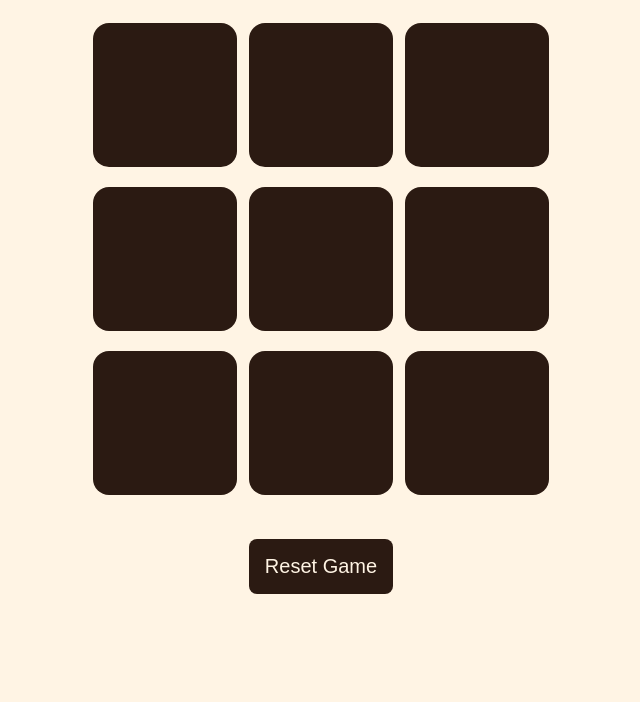
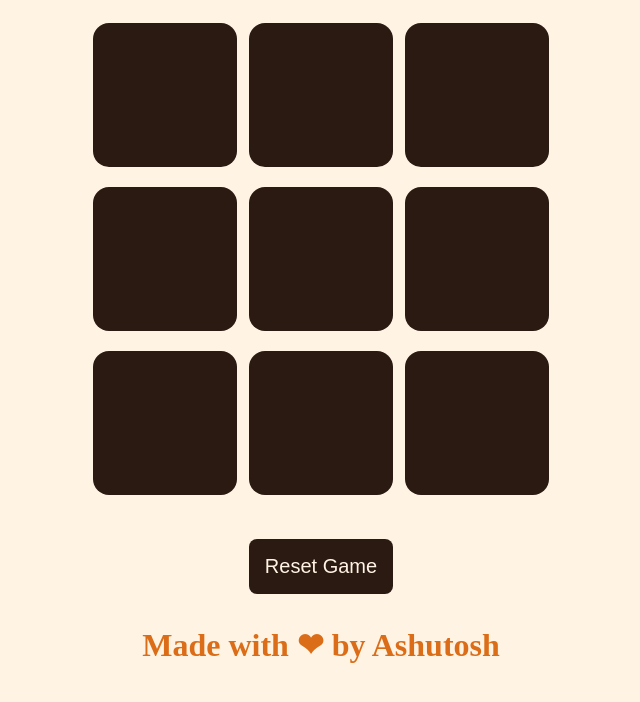
Before and after one commit to Ashutosh-parate/Tic-Tac-toe, a plain HTML site: page index.html in a window 1280 px wide. Shown: the part 90-792 px from the top of the page, without its empty margins (319-959 px from the left). Drawn offline with Linux system fonts and the light colour scheme.

Commit message:
Update index.html

```diff
--- a/index.html
+++ b/index.html
@@ -29,6 +29,7 @@
       <div>
         <button class="reset-button">Reset Game</button>
       </div>
+       <h1 class="heading">Made with ❤ by Ashutosh</h1>
     </main>
     <script src="script.js"></script>
   </body>
```
